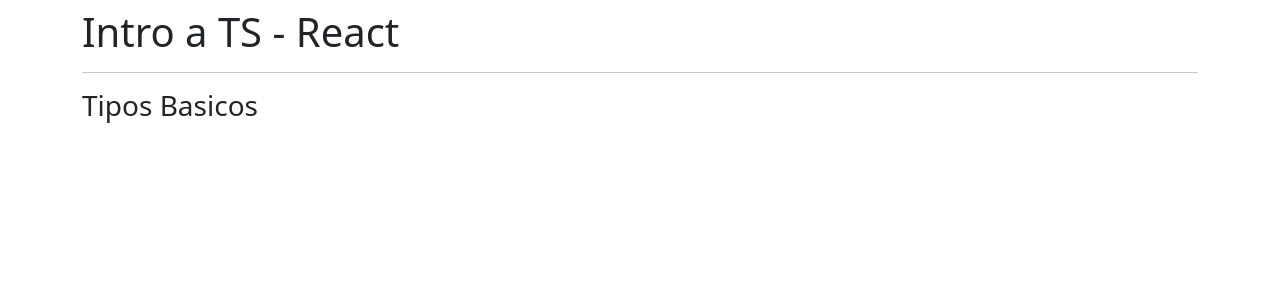
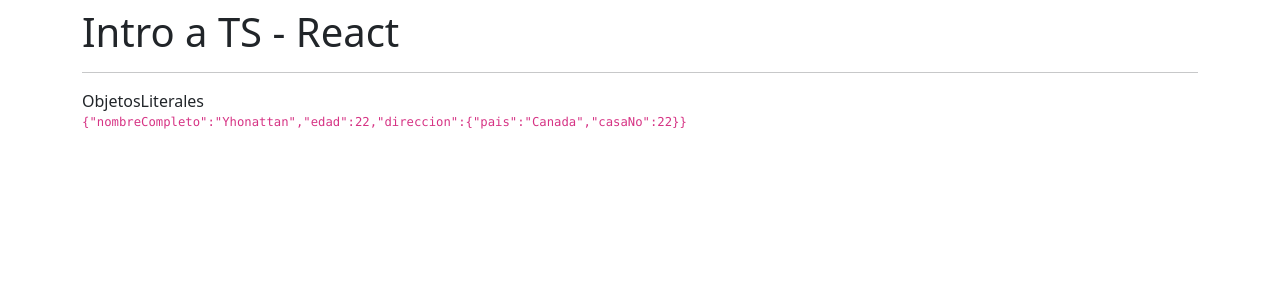
Before and after one commit to YhonattanZ/Reforzamiento-TS-React, a React (Create React App) app: page / in a window 1280 px wide. Shown: the top 300 px of the page. Built offline with nearby package versions, Linux system fonts and the light colour scheme.

Commit message:
Objetos Literales e interfaces

```diff
--- a/src/App.tsx
+++ b/src/App.tsx
@@ -1,4 +1,5 @@
-import { TiposBasicos } from "./typescript/TiposBasicos";
+//import { TiposBasicos } from "./typescript/TiposBasicos";
+import { ObjetosLiterales } from './typescript/ObjetosLiterales';
 
 
  const App = () => {
@@ -6,7 +7,7 @@
     <div className="mt-2">
       <h1>Intro a TS - React</h1>
       <hr/>
-      <TiposBasicos/>
+     <ObjetosLiterales/>
     </div>
   )
 }
--- /dev/null
+++ b/src/typescript/ObjetosLiterales.tsx
@@ -0,0 +1,34 @@
+
+
+interface Persona {
+    nombreCompleto: string;
+    edad: number;
+    direccion: Direccion
+}
+// Las interfaces son para agregar reglas de validacion
+interface Direccion {
+    pais: string;
+    casaNo: number;
+}
+
+export const ObjetosLiterales = () => {
+
+  const persona: Persona = {
+    nombreCompleto: 'Yhonattan',
+    edad: 22,
+    direccion: {
+        pais: 'Canada',
+        casaNo: 22
+    }
+  }
+
+
+  return (
+   <>
+    <div>ObjetosLiterales</div>
+    <code>
+        <pre>{JSON.stringify(persona)}</pre>
+    </code>
+   </>
+  )
+}
--- a/src/typescript/TiposBasicos.tsx
+++ b/src/typescript/TiposBasicos.tsx
@@ -1,9 +1,19 @@
 
 
 export const TiposBasicos = () => {
-  return (
+
+ const nombre : string = 'Fernando';
+ const edad : number = 22;
+ const estaActivo:boolean = false;
+
+ const poderes = ['Agua', 'Fuego', 'Aire', 'Tierra'];
+
+ return (
 <>
 <h3>Tipos Basicos</h3>
+{nombre},{edad}, {(estaActivo)? 'activo': 'no activo'}
+<br />
+{poderes.join(', ')}
 </>
   )
 }
```
